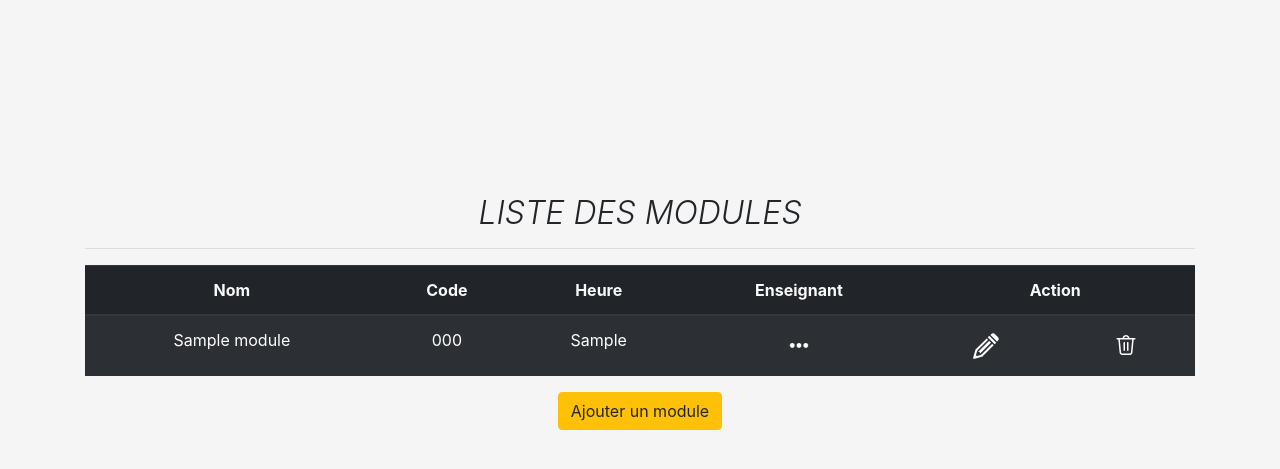
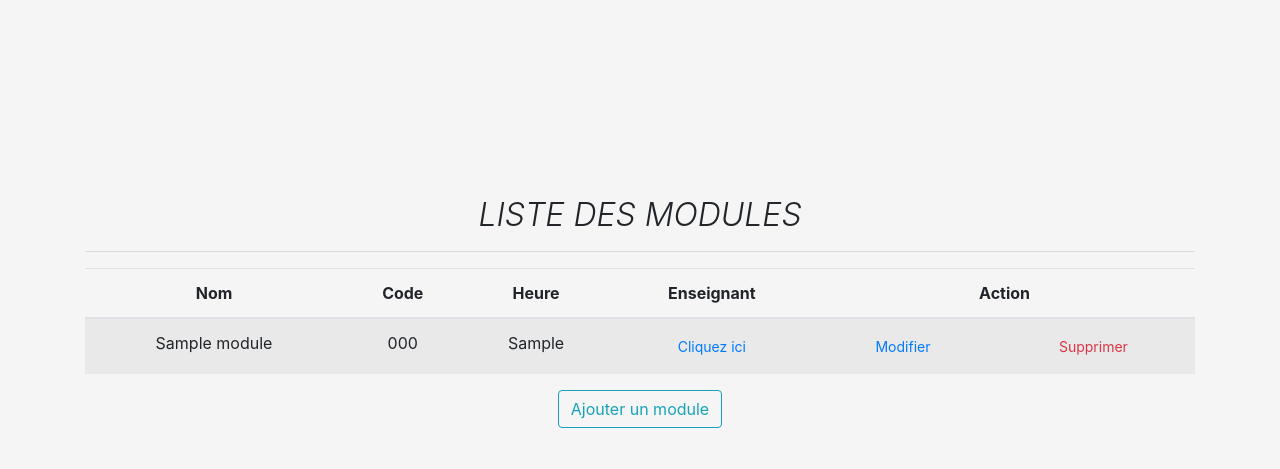
Before and after one commit to Mionja/examen_php, a PHP site: page /index.php?page=Ctrl_modules in a window 1280 px wide. Shown: the part 136-605 px from the top of the page. Run offline with PHP 8.4, Linux system fonts and the light colour scheme; the visitor is signed in with stand-in values (Sample User, id 1); tables that the repository leaves empty or names only in its code hold one stand-in row (values such as "Sample post").

Commit message:
modif module

```diff
--- a/Views/modules/list_modules.php
+++ b/Views/modules/list_modules.php
@@ -1,7 +1,7 @@
 <div class="h2 text-center font-weight-light text-uppercase" style="font-style:italic">Liste  des modules</div>
 <hr>
-<table class="table table-striped table-borderless table-dark">
-    <thead class="text-center text-light bg-black">
+<table class="table table-striped">
+    <thead class="text-center">
     <tr>
         <th>Nom</th>
         <th>Code</th>
@@ -21,11 +21,11 @@
         <td><?= $module['code']?></td>
         <td><?= $module['heure']?></td>
         <?php if ($_SESSION["status"] != 'etudiant') {?>
-        <td><a href="/mine/PHP/index.php?page=Ctrl_profs&view=details&id=<?= $module['id_prof']?>" class="btn btn-sm " title="Details"><img src="/mine/PHP/assets/img/detail.png" style="width:20px;"></a></td>
+        <td><a href="/mine/PHP/index.php?page=Ctrl_profs&view=details&id=<?= $module['id_prof']?>" class="btn btn-sm " title="Details">Cliquez ici</a></td>
         <?php } ?>
         <?php if ($_SESSION["status"] == 'admin') {?>
-        <td><a href="/mine/PHP/index.php?page=Ctrl_modules&view=edit&id=<?= $module['id']?>" class="btn btn-sm "><img src="/mine/PHP/assets/img/edit.png" class=""></a></td>
-        <td><a href="/mine/PHP/index.php?page=Ctrl_modules&action=delete&id=<?= $module['id']?>" class="btn btn-sm "><img src="/mine/PHP/assets/img/trash.png" class=""></a></td>
+        <td><a href="/mine/PHP/index.php?page=Ctrl_modules&view=edit&id=<?= $module['id']?>" class="btn btn-sm ">Modifier</a></td>
+        <td><a href="/mine/PHP/index.php?page=Ctrl_modules&action=delete&id=<?= $module['id']?>" class="btn btn-sm text-danger ">Supprimer</a></td>
         <?php } ?>
     </tr>
     <?php } ?>
@@ -33,6 +33,6 @@
 </table>
 <?php if ($_SESSION["status"] == 'admin') {?>
 <div class="text-center mb-3">
-<a href="/mine/PHP/index.php?page=Ctrl_modules&view=add" class="btn btn-warning">Ajouter un module</a>
+<a href="/mine/PHP/index.php?page=Ctrl_modules&view=add" class="btn btn-outline-info">Ajouter un module</a>
 </div>
 <?php } ?>
```
Also changed, not shown: assets/img/enseignant.png (added).
